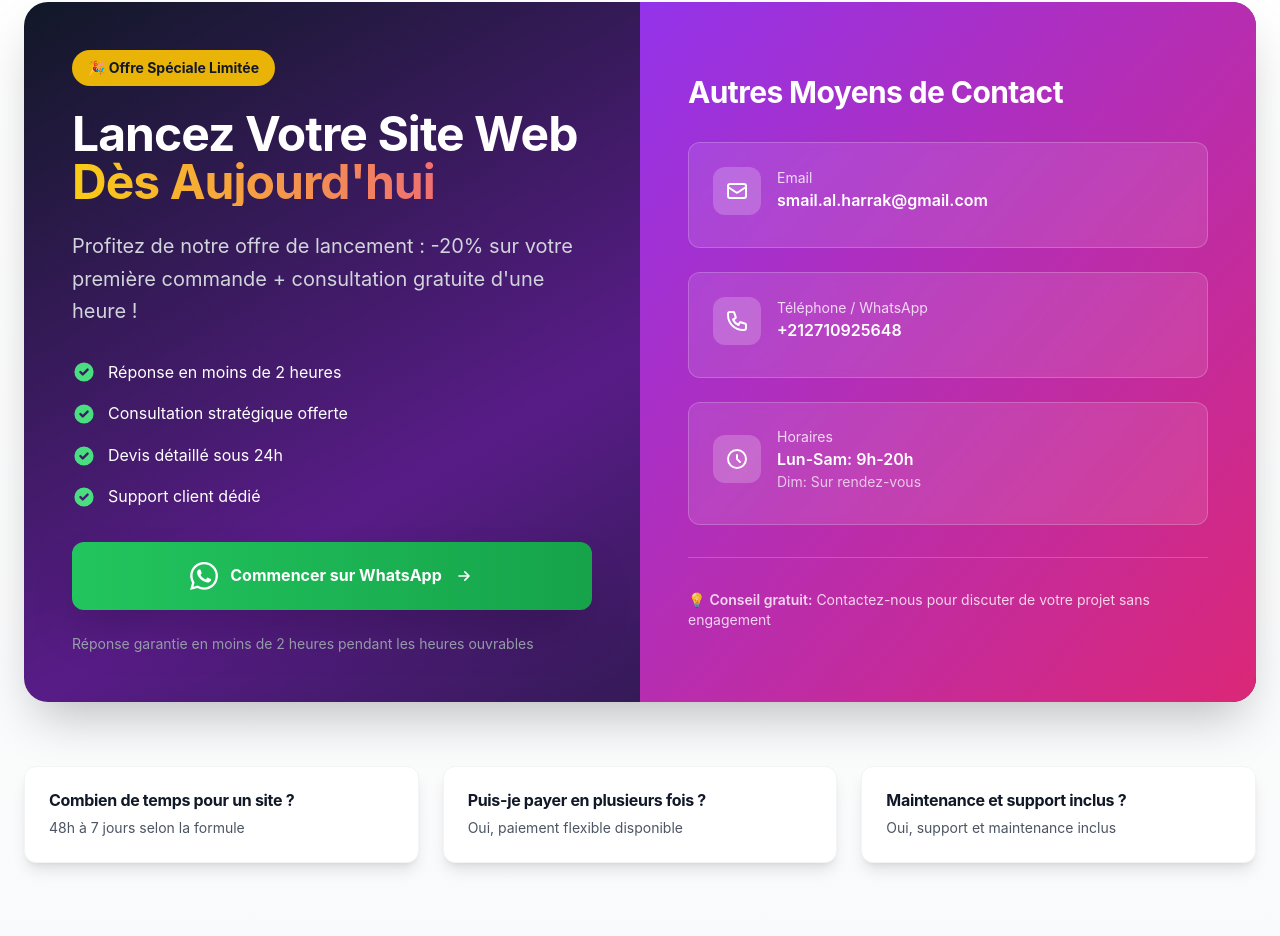
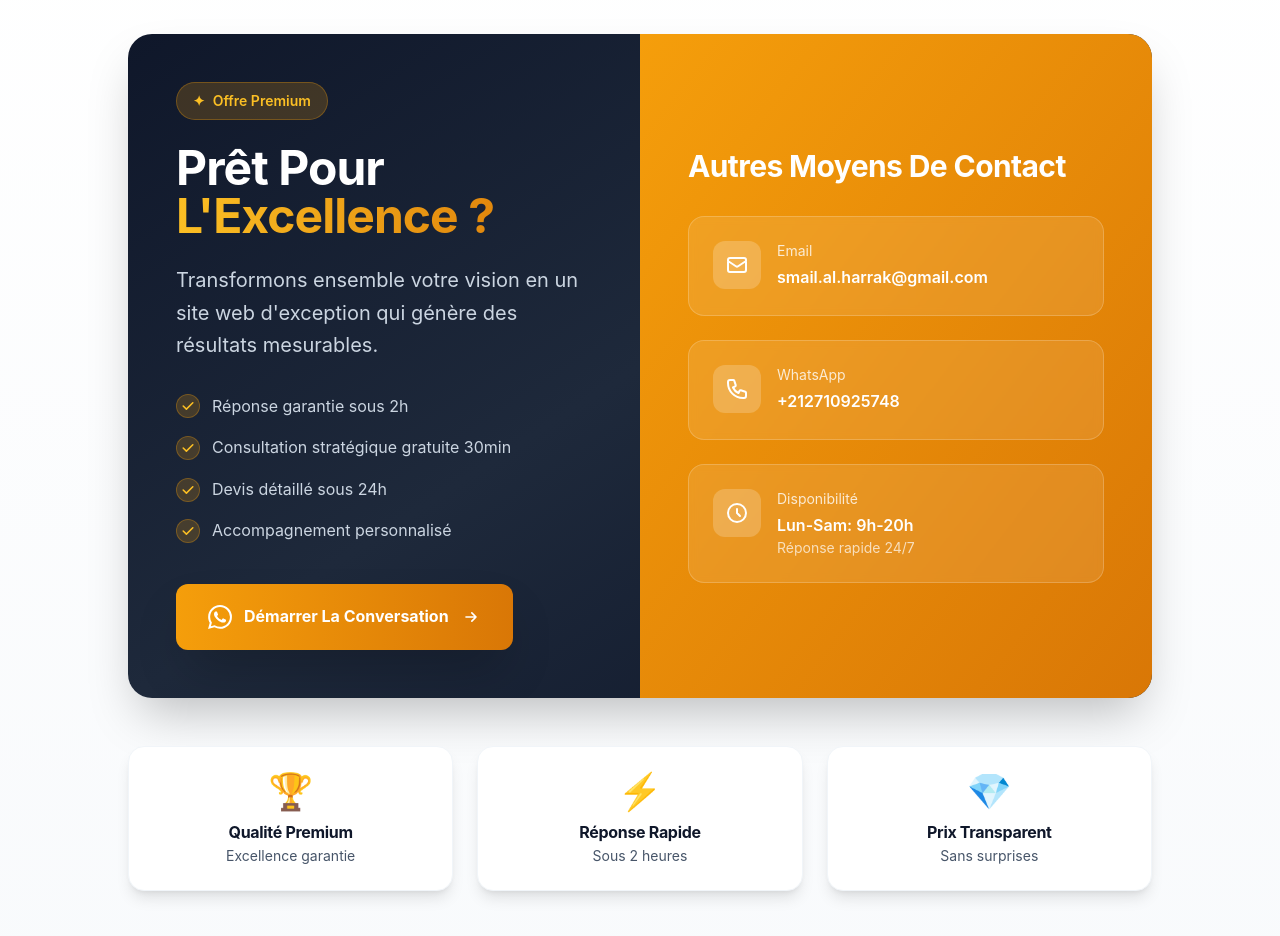
Before and after one commit to jacksparow-222/dd, a Next.js app: page / in a window 1280 px wide. Shown: the part 7486-8422 px from the top of the page. Built offline with nearby package versions, Linux system fonts and the light colour scheme.

Commit message:
Update Contact.jsx

```diff
--- a/components/Contact.jsx
+++ b/components/Contact.jsx
@@ -1,82 +1,81 @@
 export default function Contact(){
   const email = process.env.NEXT_PUBLIC_CONTACT_EMAIL || 'smail.al.harrak@gmail.com';
-  const whatsapp = (process.env.NEXT_PUBLIC_WHATSAPP||'+212710925648').replace(/\D/g,'');
+  const whatsapp = (process.env.NEXT_PUBLIC_WHATSAPP||'+212710925748').replace(/\D/g,'');
 
   return (
-    <section className="py-24 bg-gradient-to-b from-white to-gray-50">
-      <div className="max-w-7xl mx-auto px-6">
+    <section id="contact" className="section-padding bg-gradient-to-b from-white to-slate-50">
+      <div className="container-premium">
         {/* Main CTA */}
-        <div className="bg-gradient-to-br from-gray-900 via-purple-900 to-gray-900 rounded-3xl overflow-hidden shadow-2xl">
-          <div className="grid md:grid-cols-2 gap-0">
+        <div className="max-w-5xl mx-auto">
+          <div className="bg-gradient-to-br from-slate-900 via-slate-800 to-slate-900 rounded-3xl overflow-hidden shadow-2xl">
+            <div className="grid md:grid-cols-2">
               {/* Left side - CTA */}
-            <div className="p-12 text-white flex flex-col justify-center">
-              <span className="inline-block px-4 py-2 bg-yellow-500 text-gray-900 rounded-full text-sm font-bold mb-6 w-fit">
-                🎉 Offre Spéciale Limitée
-              </span>
+              <div className="p-12 text-white">
+                <div className="inline-flex items-center gap-2 px-4 py-2 bg-amber-500/20 border border-amber-500/30 rounded-full text-amber-400 text-sm font-semibold mb-6">
+                  <span>✦</span> Offre Premium
+                </div>
 
                 <h2 className="text-4xl md:text-5xl font-bold mb-6 leading-tight">
-                Lancez Votre Site Web
-                <span className="block text-transparent bg-clip-text bg-gradient-to-r from-yellow-400 to-pink-500">
-                  Dès Aujourd'hui
+                  Prêt Pour
+                  <span className="block text-transparent bg-clip-text bg-gradient-to-r from-amber-400 to-amber-600">
+                    L'Excellence ?
                   </span>
                 </h2>
 
-              <p className="text-xl text-gray-300 mb-8 leading-relaxed">
-                Profitez de notre offre de lancement : -20% sur votre première commande + consultation gratuite d'une heure !
+                <p className="text-xl text-slate-300 mb-8 leading-relaxed">
+                  Transformons ensemble votre vision en un site web d'exception qui génère des résultats mesurables.
                 </p>
 
-              {/* Benefits list */}
-              <div className="space-y-4 mb-8">
+                {/* Benefits */}
+                <div className="space-y-4 mb-10">
                   {[
-                  'Réponse en moins de 2 heures',
-                  'Consultation stratégique offerte',
+                    'Réponse garantie sous 2h',
+                    'Consultation stratégique gratuite 30min',
                     'Devis détaillé sous 24h',
-                  'Support client dédié'
+                    'Accompagnement personnalisé'
                   ].map((benefit, i) => (
                     <div key={i} className="flex items-center gap-3">
-                    <svg className="w-6 h-6 text-green-400 flex-shrink-0" fill="currentColor" viewBox="0 0 20 20">
-                      <path fillRule="evenodd" d="M10 18a8 8 0 100-16 8 8 0 000 16zm3.707-9.293a1 1 0 00-1.414-1.414L9 10.586 7.707 9.293a1 1 0 00-1.414 1.414l2 2a1 1 0 001.414 0l4-4z" clipRule="evenodd" />
+                      <div className="w-6 h-6 rounded-full bg-amber-500/20 border border-amber-500/30 flex items-center justify-center flex-shrink-0">
+                        <svg className="w-4 h-4 text-amber-400" fill="currentColor" viewBox="0 0 20 20">
+                          <path fillRule="evenodd" d="M16.707 5.293a1 1 0 010 1.414l-8 8a1 1 0 01-1.414 0l-4-4a1 1 0 011.414-1.414L8 12.586l7.293-7.293a1 1 0 011.414 0z" clipRule="evenodd" />
                         </svg>
-                    <span>{benefit}</span>
+                      </div>
+                      <span className="text-slate-300">{benefit}</span>
                     </div>
                   ))}
                 </div>
 
                 {/* WhatsApp CTA */}
                 <a
-                href={`https://wa.me/${whatsapp}?text=Bonjour,%20je%20souhaite%20créer%20mon%20site%20web%20professionnel`}
-                className="group inline-flex items-center justify-center gap-3 px-8 py-5 bg-gradient-to-r from-green-500 to-green-600 text-white font-bold rounded-xl shadow-2xl hover:shadow-green-500/50 transform hover:scale-105 transition-all duration-300 mb-6"
+                  href={`https://wa.me/${whatsapp}?text=Bonjour,%20je%20souhaite%20discuter%20d'un%20projet%20premium`}
+                  className="group inline-flex items-center justify-center gap-3 px-8 py-5 bg-gradient-to-r from-amber-500 to-amber-600 text-white font-bold rounded-xl shadow-2xl hover:shadow-amber-500/50 transform hover:-translate-y-1 transition-all duration-300 w-full md:w-auto"
                 >
-                <svg className="w-7 h-7" fill="currentColor" viewBox="0 0 24 24">
+                  <svg className="w-6 h-6" fill="currentColor" viewBox="0 0 24 24">
                     <path d="M17.472 14.382c-.297-.149-1.758-.867-2.03-.967-.273-.099-.471-.148-.67.15-.197.297-.767.966-.94 1.164-.173.199-.347.223-.644.075-.297-.15-1.255-.463-2.39-1.475-.883-.788-1.48-1.761-1.653-2.059-.173-.297-.018-.458.13-.606.134-.133.298-.347.446-.52.149-.174.198-.298.298-.497.099-.198.05-.371-.025-.52-.075-.149-.669-1.612-.916-2.207-.242-.579-.487-.5-.669-.51-.173-.008-.371-.01-.57-.01-.198 0-.52.074-.792.372-.272.297-1.04 1.016-1.04 2.479 0 1.462 1.065 2.875 1.213 3.074.149.198 2.096 3.2 5.077 4.487.709.306 1.262.489 1.694.625.712.227 1.36.195 1.871.118.571-.085 1.758-.719 2.006-1.413.248-.694.248-1.289.173-1.413-.074-.124-.272-.198-.57-.347m-5.421 7.403h-.004a9.87 9.87 0 01-5.031-1.378l-.361-.214-3.741.982.998-3.648-.235-.374a9.86 9.86 0 01-1.51-5.26c.001-5.45 4.436-9.884 9.888-9.884 2.64 0 5.122 1.03 6.988 2.898a9.825 9.825 0 012.893 6.994c-.003 5.45-4.437 9.884-9.885 9.884m8.413-18.297A11.815 11.815 0 0012.05 0C5.495 0 .16 5.335.157 11.892c0 2.096.547 4.142 1.588 5.945L.057 24l6.305-1.654a11.882 11.882 0 005.683 1.448h.005c6.554 0 11.89-5.335 11.893-11.893a11.821 11.821 0 00-3.48-8.413Z"/>
                   </svg>
-                <span>Commencer sur WhatsApp</span>
+                  Démarrer La Conversation
                   <svg className="w-5 h-5 group-hover:translate-x-1 transition-transform" fill="none" stroke="currentColor" viewBox="0 0 24 24">
                     <path strokeLinecap="round" strokeLinejoin="round" strokeWidth={2} d="M13 7l5 5m0 0l-5 5m5-5H6" />
                   </svg>
                 </a>
-
-              <p className="text-sm text-gray-400">
-                Réponse garantie en moins de 2 heures pendant les heures ouvrables
-              </p>
               </div>
 
               {/* Right side - Contact info */}
-            <div className="bg-gradient-to-br from-purple-600 to-pink-600 p-12 flex flex-col justify-center">
-              <h3 className="text-3xl font-bold text-white mb-8">Autres Moyens de Contact</h3>
+              <div className="bg-gradient-to-br from-amber-500 to-amber-600 p-12 flex flex-col justify-center">
+                <h3 className="text-3xl font-bold text-white mb-8">Autres Moyens De Contact</h3>
 
                 <div className="space-y-6">
                   {/* Email */}
-                <div className="bg-white/10 backdrop-blur-sm rounded-xl p-6 border border-white/20 hover:bg-white/20 transition-all duration-300">
-                  <div className="flex items-center gap-4 mb-2">
-                    <div className="w-12 h-12 bg-white/20 rounded-xl flex items-center justify-center">
+                  <div className="bg-white/10 backdrop-blur-sm rounded-2xl p-6 border border-white/20 hover:bg-white/20 transition-all duration-300">
+                    <div className="flex items-start gap-4">
+                      <div className="w-12 h-12 bg-white/20 rounded-xl flex items-center justify-center flex-shrink-0">
                         <svg className="w-6 h-6 text-white" fill="none" stroke="currentColor" viewBox="0 0 24 24">
                           <path strokeLinecap="round" strokeLinejoin="round" strokeWidth={2} d="M3 8l7.89 5.26a2 2 0 002.22 0L21 8M5 19h14a2 2 0 002-2V7a2 2 0 00-2-2H5a2 2 0 00-2 2v10a2 2 0 002 2z" />
                         </svg>
                       </div>
                       <div>
-                      <div className="text-white/80 text-sm">Email</div>
-                      <a href={`mailto:${email}`} className="text-white font-semibold hover:text-yellow-300 transition-colors">
+                        <div className="text-white/80 text-sm mb-1">Email</div>
+                        <a href={`mailto:${email}`} className="text-white font-semibold hover:text-amber-100 transition-colors break-all">
                           {email}
                         </a>
                       </div>
@@ -84,16 +83,16 @@ export default function Contact(){
                   </div>
 
                   {/* Phone */}
-                <div className="bg-white/10 backdrop-blur-sm rounded-xl p-6 border border-white/20 hover:bg-white/20 transition-all duration-300">
-                  <div className="flex items-center gap-4 mb-2">
-                    <div className="w-12 h-12 bg-white/20 rounded-xl flex items-center justify-center">
+                  <div className="bg-white/10 backdrop-blur-sm rounded-2xl p-6 border border-white/20 hover:bg-white/20 transition-all duration-300">
+                    <div className="flex items-start gap-4">
+                      <div className="w-12 h-12 bg-white/20 rounded-xl flex items-center justify-center flex-shrink-0">
                         <svg className="w-6 h-6 text-white" fill="none" stroke="currentColor" viewBox="0 0 24 24">
                           <path strokeLinecap="round" strokeLinejoin="round" strokeWidth={2} d="M3 5a2 2 0 012-2h3.28a1 1 0 01.948.684l1.498 4.493a1 1 0 01-.502 1.21l-2.257 1.13a11.042 11.042 0 005.516 5.516l1.13-2.257a1 1 0 011.21-.502l4.493 1.498a1 1 0 01.684.949V19a2 2 0 01-2 2h-1C9.716 21 3 14.284 3 6V5z" />
                         </svg>
                       </div>
                       <div>
-                      <div className="text-white/80 text-sm">Téléphone / WhatsApp</div>
-                      <a href={`tel:${whatsapp}`} className="text-white font-semibold hover:text-yellow-300 transition-colors">
+                        <div className="text-white/80 text-sm mb-1">WhatsApp</div>
+                        <a href={`tel:+${whatsapp}`} className="text-white font-semibold hover:text-amber-100 transition-colors">
                           +{whatsapp}
                         </a>
                       </div>
@@ -101,43 +100,39 @@ export default function Contact(){
                   </div>
 
                   {/* Hours */}
-                <div className="bg-white/10 backdrop-blur-sm rounded-xl p-6 border border-white/20">
-                  <div className="flex items-center gap-4 mb-2">
-                    <div className="w-12 h-12 bg-white/20 rounded-xl flex items-center justify-center">
+                  <div className="bg-white/10 backdrop-blur-sm rounded-2xl p-6 border border-white/20">
+                    <div className="flex items-start gap-4">
+                      <div className="w-12 h-12 bg-white/20 rounded-xl flex items-center justify-center flex-shrink-0">
                         <svg className="w-6 h-6 text-white" fill="none" stroke="currentColor" viewBox="0 0 24 24">
                           <path strokeLinecap="round" strokeLinejoin="round" strokeWidth={2} d="M12 8v4l3 3m6-3a9 9 0 11-18 0 9 9 0 0118 0z" />
                         </svg>
                       </div>
                       <div>
-                      <div className="text-white/80 text-sm">Horaires</div>
+                        <div className="text-white/80 text-sm mb-1">Disponibilité</div>
                         <div className="text-white font-semibold">Lun-Sam: 9h-20h</div>
-                      <div className="text-white/70 text-sm">Dim: Sur rendez-vous</div>
+                        <div className="text-white/70 text-sm">Réponse rapide 24/7</div>
+                      </div>
+                    </div>
+                  </div>
                 </div>
               </div>
             </div>
           </div>
 
-              <div className="mt-8 pt-8 border-t border-white/20">
-                <p className="text-white/80 text-sm">
-                  💡 <span className="font-semibold">Conseil gratuit:</span> Contactez-nous pour discuter de votre projet sans engagement
-                </p>
-              </div>
-            </div>
-          </div>
-        </div>
-
-        {/* FAQ Quick Links */}
-        <div className="mt-16 grid md:grid-cols-3 gap-6">
+          {/* Trust Indicators */}
+          <div className="mt-12 grid grid-cols-1 md:grid-cols-3 gap-6">
             {[
-            {q: 'Combien de temps pour un site ?', a: '48h à 7 jours selon la formule'},
-            {q: 'Puis-je payer en plusieurs fois ?', a: 'Oui, paiement flexible disponible'},
-            {q: 'Maintenance et support inclus ?', a: 'Oui, support et maintenance inclus'}
-          ].map((faq, i) => (
-            <div key={i} className="bg-white rounded-xl p-6 shadow-lg hover:shadow-xl transition-all duration-300 border border-gray-100">
-              <h4 className="font-bold text-gray-900 mb-2">{faq.q}</h4>
-              <p className="text-gray-600 text-sm">{faq.a}</p>
+              { icon: '🏆', title: 'Qualité Premium', desc: 'Excellence garantie' },
+              { icon: '⚡', title: 'Réponse Rapide', desc: 'Sous 2 heures' },
+              { icon: '💎', title: 'Prix Transparent', desc: 'Sans surprises' }
+            ].map((item, i) => (
+              <div key={i} className="text-center p-6 bg-white rounded-2xl shadow-lg border border-slate-100">
+                <div className="text-4xl mb-3">{item.icon}</div>
+                <h4 className="font-bold text-slate-900 mb-1">{item.title}</h4>
+                <p className="text-sm text-slate-600">{item.desc}</p>
               </div>
             ))}
+          </div>
         </div>
       </div>
     </section>
```
Lines whose indentation alone changed are shown as unchanged.
